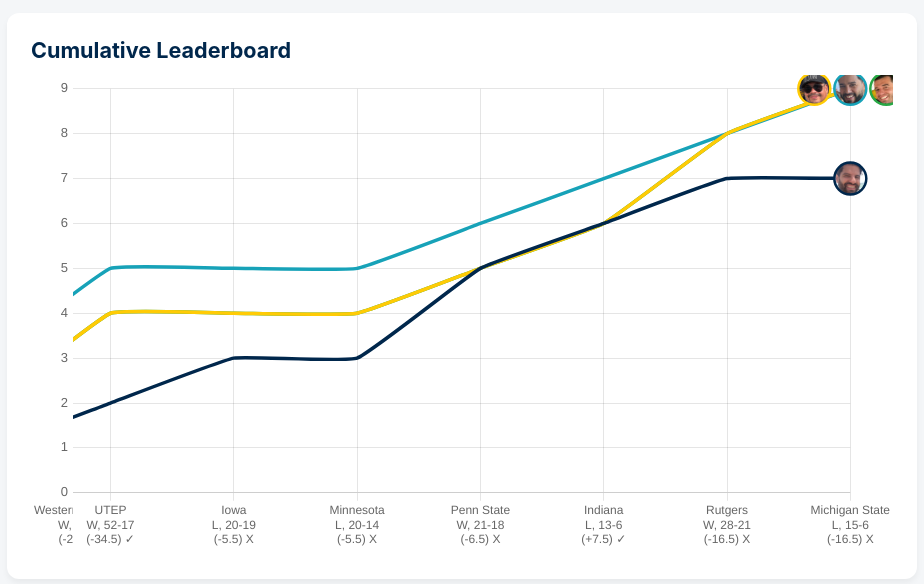
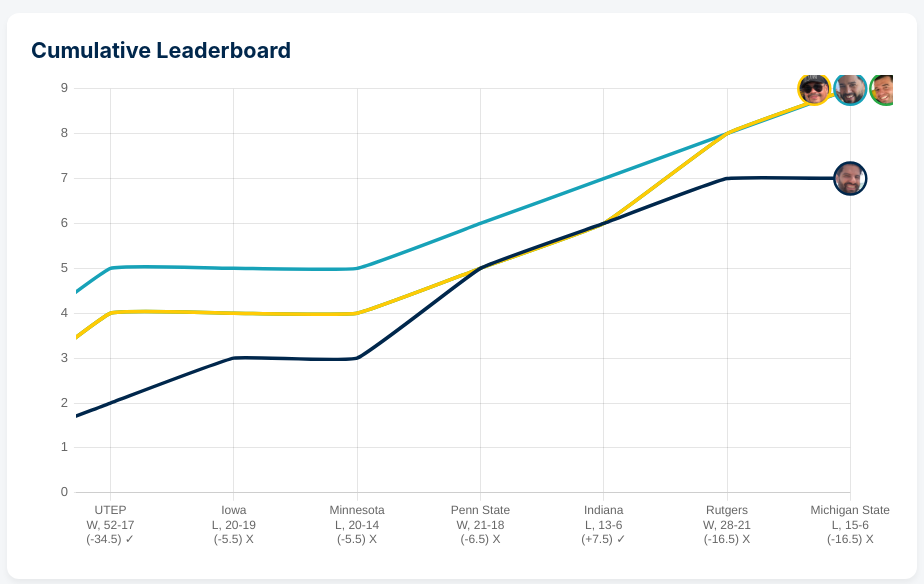
Before and after one commit to dieguitosoto/michigan-pool, a plain HTML site: page index.html in a window 1280 px wide. Shown: the part 74-658 px from the top of the page, without its empty margins (178-1102 px from the left). Drawn offline with nearby package versions, Linux system fonts and the light colour scheme.

Commit message:
Update index.html

```diff
--- a/index.html
+++ b/index.html
@@ -26,18 +26,18 @@
     }
     .card h2 { margin-top: 0; margin-bottom: 12px; font-size: 1.2rem; text-align: center; color: #00274C; }
 
-    /* Outer Container with Position Relative for Axis Sticking */
+    /* Outer Wrapper */
     .chart-wrapper-outer {
       position: relative;
       width: 100%;
     }
 
-    /* Sticky Y-Axis Canvas Container overlaying the left side */
+    /* Fixed Sticky Y-Axis Overlay */
     .sticky-y-axis {
       position: absolute;
       top: 0;
       left: 0;
-      width: 42px;
+      width: 45px;
       height: 400px;
       background: white;
       z-index: 10;
@@ -209,15 +209,17 @@ function animateReveal(timestamp) {
 function copyYAxis() {
   const yCanvas = document.getElementById('yAxisCanvas');
   const mainCanvas = document.getElementById('leaderboardChart');
-  if (!yCanvas || !mainCanvas) return;
+  if (!yCanvas || !mainCanvas || !chartInstance || !chartInstance.chartArea) return;
 
   const yCtx = yCanvas.getContext('2d');
-  yCanvas.width = 42;
+  yCanvas.width = 45;
   yCanvas.height = mainCanvas.height;
 
-  // Copies the Y-axis label column from the main chart into the sticky overlay
   yCtx.clearRect(0, 0, yCanvas.width, yCanvas.height);
-  yCtx.drawImage(mainCanvas, 0, 0, 42, mainCanvas.height, 0, 0, 42, mainCanvas.height);
+
+  // Only copy the region down to the baseline of the chart area (stopping before the X-axis labels start)
+  const copyHeight = chartInstance.chartArea.bottom + 5;
+  yCtx.drawImage(mainCanvas, 0, 0, 45, copyHeight, 0, 0, 45, copyHeight);
 }
 
 function renderChart() {
@@ -305,7 +307,7 @@ function renderChart() {
         padding: {
           top: 10,
           right: isLandscapeMobile ? 28 : (isMobile ? 32 : 40),
-          left: isMobile ? 10 : 15,
+          left: isMobile ? 15 : 20,
           bottom: 5
         }
       },
```
